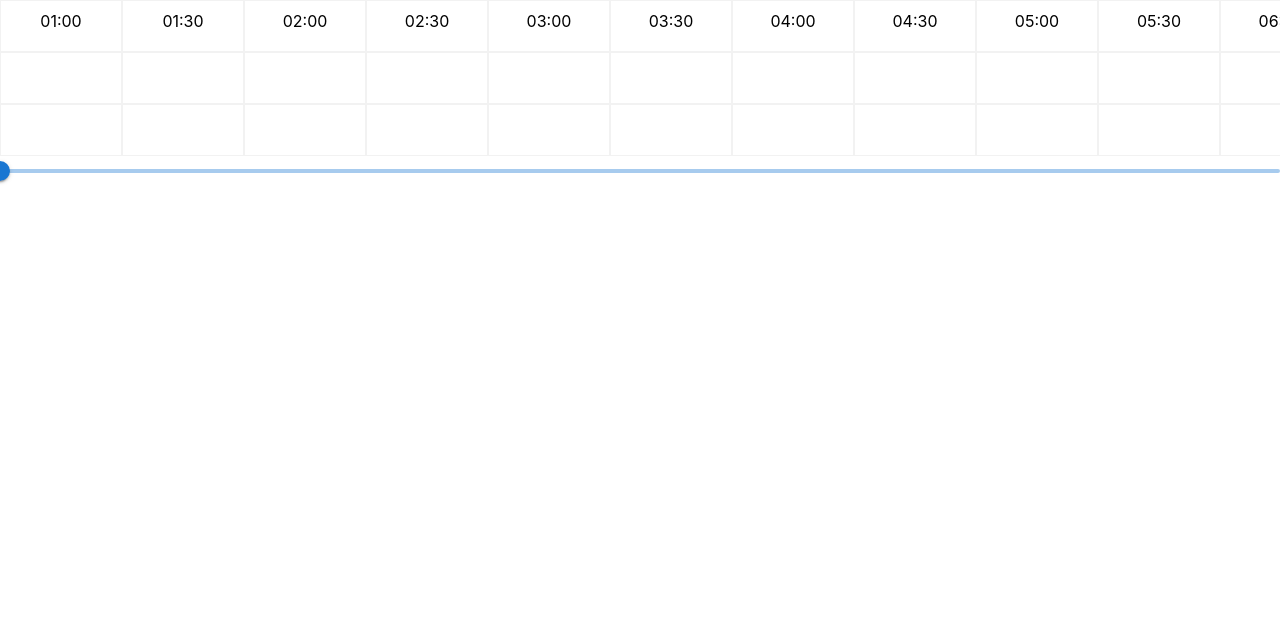
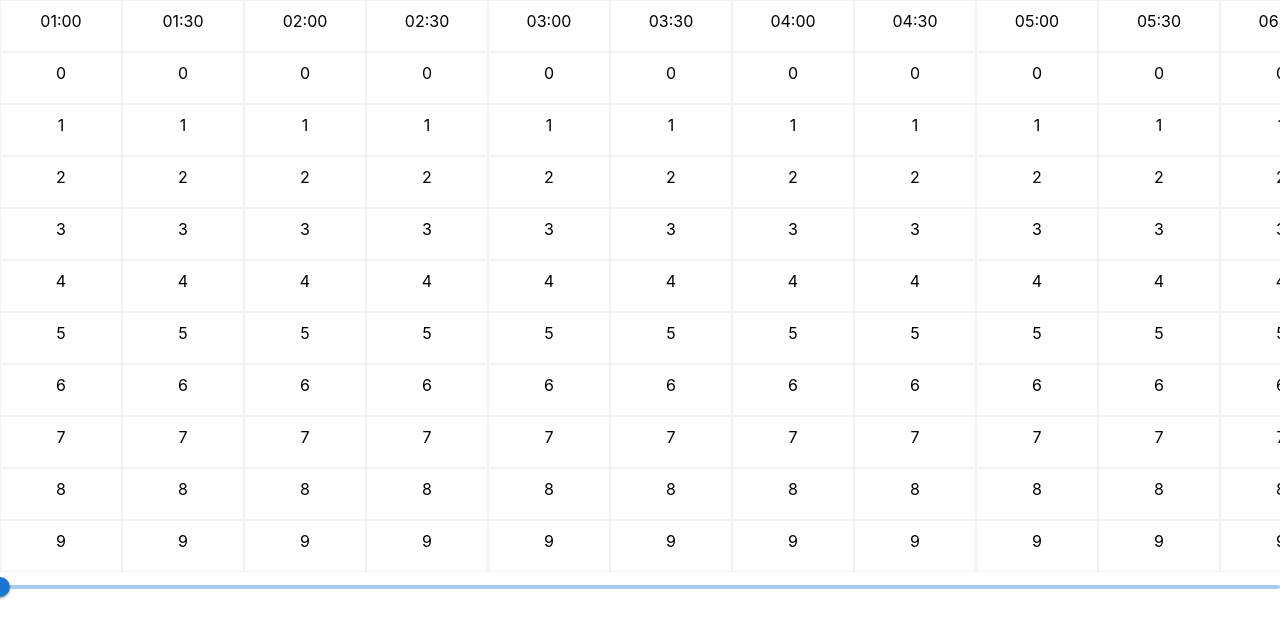
Before and after one commit to Esolberg2/gridproj, a React (Create React App) app: page / in a window 1280 px wide. Shown: the top 638 px of the page. Built offline with nearby package versions, Linux system fonts and the light colour scheme.

Commit message:
removed use of MUI grid in favor of divs

```diff
--- a/src/App.js
+++ b/src/App.js
@@ -37,7 +37,7 @@ function App() {
 
   return (
     <div className="App">
-      <GridMatrix rows={2} columns={columnHeaders.length} cellWidth={sliderValue} headerLabels={columnHeaders} />
+      <GridMatrix rows={10} columns={columnHeaders.length} cellWidth={sliderValue} columnLabels={columnHeaders} />
       <Slider
         aria-label="Small steps"
         value={sliderValue}
--- a/src/components/GridColumnHeaders.js
+++ b/src/components/GridColumnHeaders.js
@@ -1,10 +1,10 @@
 import GridRow from './GridRow';
 
 
-const GridColumnHeaders = ({ columns, cellWidth, headerLabels }) => {
+const GridColumnHeaders = ({ columns, cellWidth, columnLabels }) => {
 
     return (
-        <GridRow rowIndex={-1} columns={columns} cellWidth={cellWidth} cellContent={headerLabels}  />
+        <GridRow rowIndex={-1} columns={columns} cellWidth={cellWidth} cellContent={columnLabels}  />
     )
 };
 
--- a/src/components/GridMatrix.js
+++ b/src/components/GridMatrix.js
@@ -1,26 +1,22 @@
 import React from 'react';
-import Grid from '@mui/material/Grid';
 import GridColumnHeaders from './GridColumnHeaders';
 import GridRow from './GridRow';
 
-
-const GridMatrix = ({ rows, columns, cellWidth, headerLabels }) => {
+const GridMatrix = ({ rows, columns, cellWidth, columnLabels, rowLabels }) => {
 
     const renderRows = function(rows, conlumns, cellWidth) {
         return (
-            <Grid
-                container
-                spacing={0}>
+            <div >
                 {[...Array(rows)].map((_, rowIndex) => (
-                    <GridRow key={rowIndex} rowIndex={rowIndex} columns={columns} cellWidth={cellWidth} />
+                    <GridRow key={rowIndex} rowIndex={rowIndex} columns={columns} cellWidth={cellWidth} cellContent={Array(columns).fill(rowIndex)}/>
                 ))}
-            </Grid>
+            </div>
         )
     }
 
     return (
         <div>
-            <GridColumnHeaders columns={columns} cellWidth={cellWidth} headerLabels={headerLabels} />
+            <GridColumnHeaders columns={columns} cellWidth={cellWidth} columnLabels={columnLabels} />
             {renderRows(rows, columns, cellWidth )}
         </div>
     );
--- a/src/components/GridRow.js
+++ b/src/components/GridRow.js
@@ -1,4 +1,3 @@
-import Grid from '@mui/material/Grid';
 import TimelineCell from './TimelineCell';
 
 const GridRow = ({ rowIndex, columns, cellWidth, cellContent }) => {
@@ -8,23 +7,15 @@ const GridRow = ({ rowIndex, columns, cellWidth, cellContent }) => {
     }
 
     return (
-        <Grid
-            container
-            item
-            key={rowIndex}
-            spacing={0}
-            wrap="nowrap"
-            >
+        <div style={{display: 'flex'}} key={rowIndex}>
             {[...Array(columns)].map((_, colIndex) => (
-                <Grid
-                    item
-                    key={colIndex}>
+                <div key={colIndex}>
                     <TimelineCell key={colIndex} rowIndex={rowIndex} colIndex={colIndex} cellWidth={cellWidth}>
                         {renderCellContent(colIndex)}
                     </TimelineCell>
-                </Grid>
+                </div>
             ))}
-        </Grid>
+        </div>
     );
 };
 
--- a/src/components/TimelineCell.js
+++ b/src/components/TimelineCell.js
@@ -1,10 +1,7 @@
-import Grid from '@mui/material/Grid';
-
 const TimelineCell = ({ colIndex, cellWidth, children }) => {
   return (
     <>
-        <Grid
-            item
+        <div
             key={colIndex}>
             <div style={{
                 border: '1px solid rgba(0, 0, 0, 0.05)',
@@ -19,7 +16,7 @@ const TimelineCell = ({ colIndex, cellWidth, children }) => {
             }}>
                 {children}
             </div>
-        </Grid>
+        </div>
     </>
   );
 };
```
Also changed, not shown: src/components/gridExample.js (deleted, +0 -33 lines).
